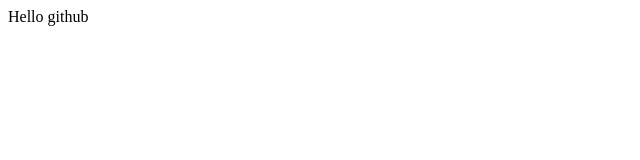
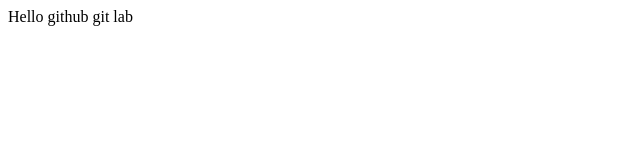
Before and after one commit to Shekhar-Reddy/demo-repo, a plain HTML site: page index.html in a window 1280 px wide. Shown: the full height of the page, 0-640 px from the left. Drawn offline with Linux system fonts and the light colour scheme.

Commit message:
index.html modified

```diff
--- a/index.html
+++ b/index.html
@@ -7,6 +7,6 @@
     <title>Document</title>
 </head>
 <body>
-    <div>Hello github</div>
+    <div>Hello github git lab</div>
 </body>
 </html>
```
